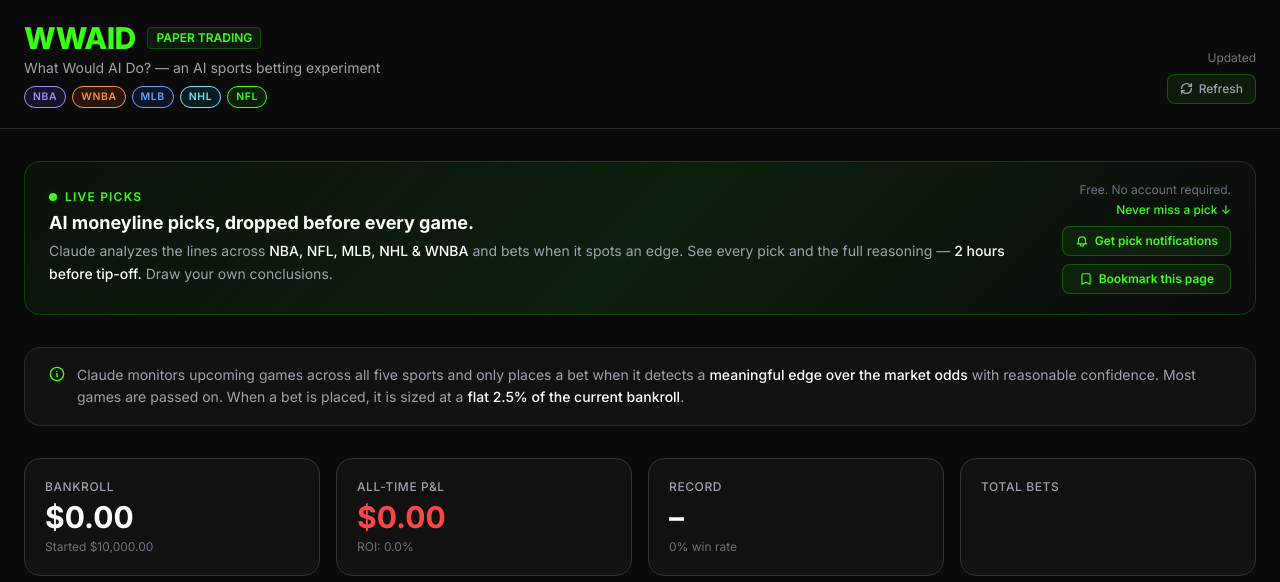
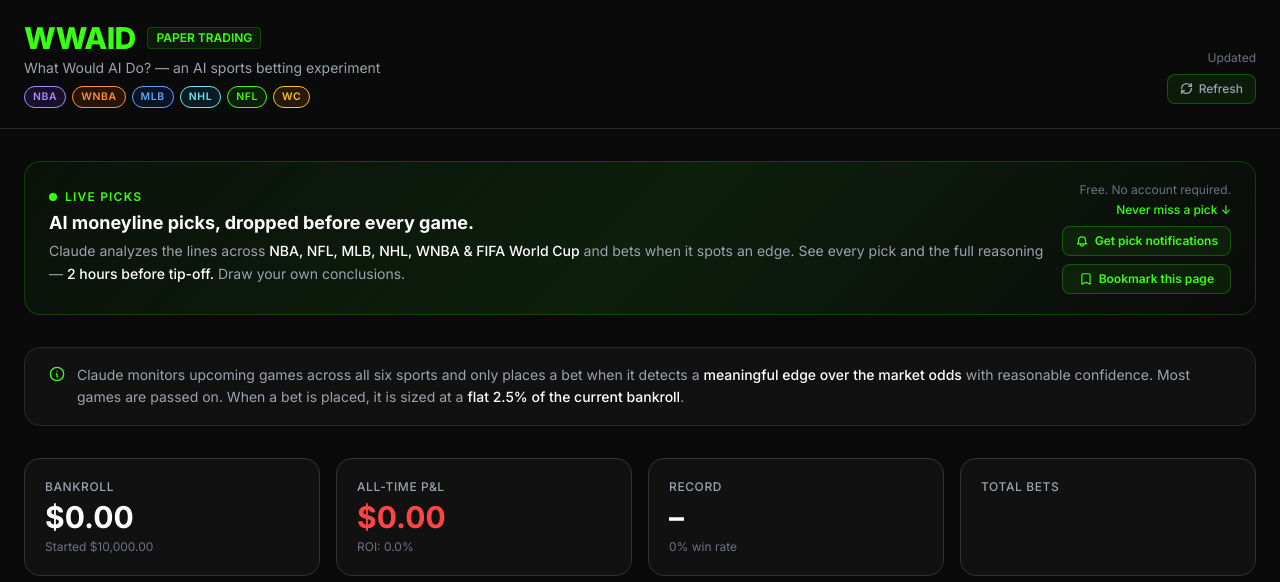
Before and after one commit to Andrew-Berman0/SportsBettingBot, a FastAPI app: template web/templates/index.html in a window 1280 px wide. Shown: the top 582 px of the page. Run offline with FastAPI, Linux system fonts and the light colour scheme; the template is opened without the code that fills it, so the values that code supplies are empty; some libraries are stand-ins or nearby versions.

Commit message:
add FIFA World Cup tag and sport references to site
Co-Authored-By: Claude Sonnet 4.6 <noreply@anthropic.com>

```diff
--- a/web/app.py
+++ b/web/app.py
@@ -26,11 +26,12 @@ STATE_FILE        = Path(__file__).parent.parent / "broker_state.json"
 STARTING_BANKROLL = 10_000.0
 
 SPORT_LABELS = {
-    "basketball_nba":       "NBA",
-    "basketball_wnba":      "WNBA",
-    "baseball_mlb":         "MLB",
-    "icehockey_nhl":        "NHL",
-    "americanfootball_nfl": "NFL",
+    "basketball_nba":        "NBA",
+    "basketball_wnba":       "WNBA",
+    "baseball_mlb":          "MLB",
+    "icehockey_nhl":         "NHL",
+    "americanfootball_nfl":  "NFL",
+    "soccer_fifa_world_cup": "WC",
 }
 
 
--- a/web/templates/index.html
+++ b/web/templates/index.html
@@ -63,6 +63,7 @@
     .sport-mlb  { background: #1d4ed822; color: #60a5fa; border-color: #1d4ed855; }
     .sport-nhl  { background: #0891b222; color: #67e8f9; border-color: #0891b255; }
     .sport-nfl  { background: #39FF1415; color: #39FF14; border-color: #39FF1440; }
+    .sport-wc   { background: #d9770622; color: #fbbf24; border-color: #d9770655; }
     .sport-pill { font-size: 0.65rem; font-weight: 600; letter-spacing: 0.06em;
                   padding: 2px 8px; border-radius: 999px; border: 1px solid; }
 
@@ -96,6 +97,7 @@
           <span class="sport-pill sport-mlb">MLB</span>
           <span class="sport-pill sport-nhl">NHL</span>
           <span class="sport-pill sport-nfl">NFL</span>
+          <span class="sport-pill sport-wc">WC</span>
         </div>
       </div>
       <div class="flex flex-col items-end gap-2 pb-1">
@@ -135,7 +137,7 @@
             AI moneyline picks, dropped before every game.
           </p>
           <p class="text-[#9ca3af] text-sm mt-1 leading-relaxed">
-            Claude analyzes the lines across <span class="text-white font-medium">NBA, NFL, MLB, NHL &amp; WNBA</span> and bets when it spots an edge.
+            Claude analyzes the lines across <span class="text-white font-medium">NBA, NFL, MLB, NHL, WNBA &amp; FIFA World Cup</span> and bets when it spots an edge.
             See every pick and the full reasoning — <span class="text-white font-medium">2 hours before tip-off.</span> Draw your own conclusions.
           </p>
         </div>
@@ -227,7 +229,7 @@
         <path stroke-linecap="round" stroke-linejoin="round" d="M13 16h-1v-4h-1m1-4h.01M12 2a10 10 0 100 20A10 10 0 0012 2z"/>
       </svg>
       <p class="text-[#9ca3af] text-sm leading-relaxed">
-        Claude monitors upcoming games across all five sports and only places a bet when it detects a
+        Claude monitors upcoming games across all six sports and only places a bet when it detects a
         <span class="text-white font-medium">meaningful edge over the market odds</span> with reasonable confidence.
         Most games are passed on. When a bet is placed, it is sized at a
         <span class="text-white font-medium">flat 2.5% of the current bankroll</span>.
```
